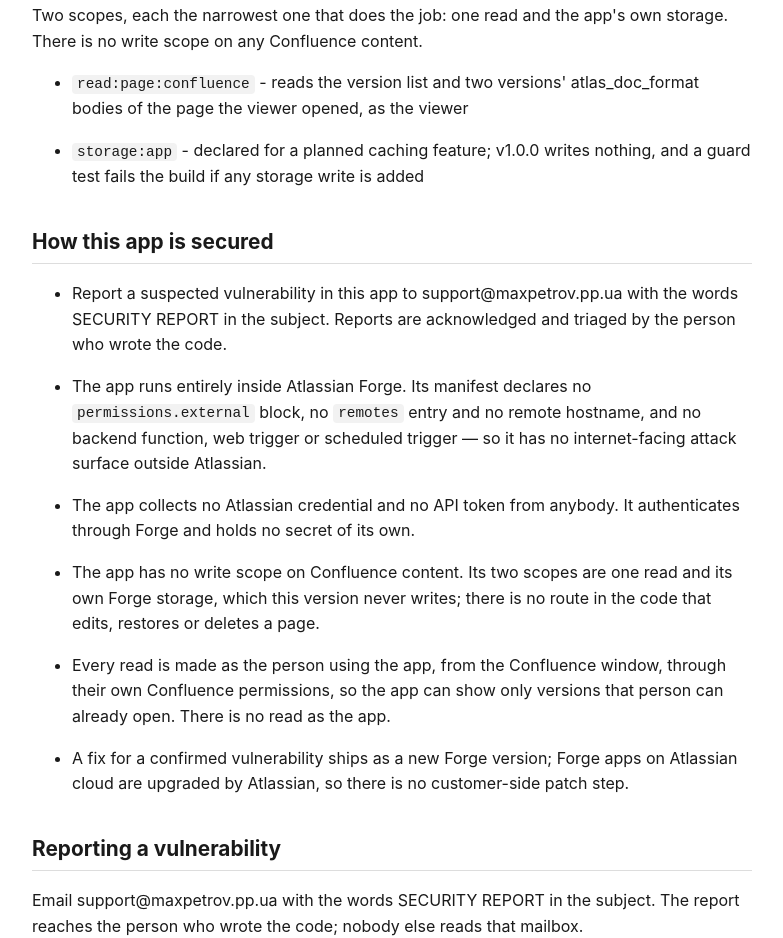
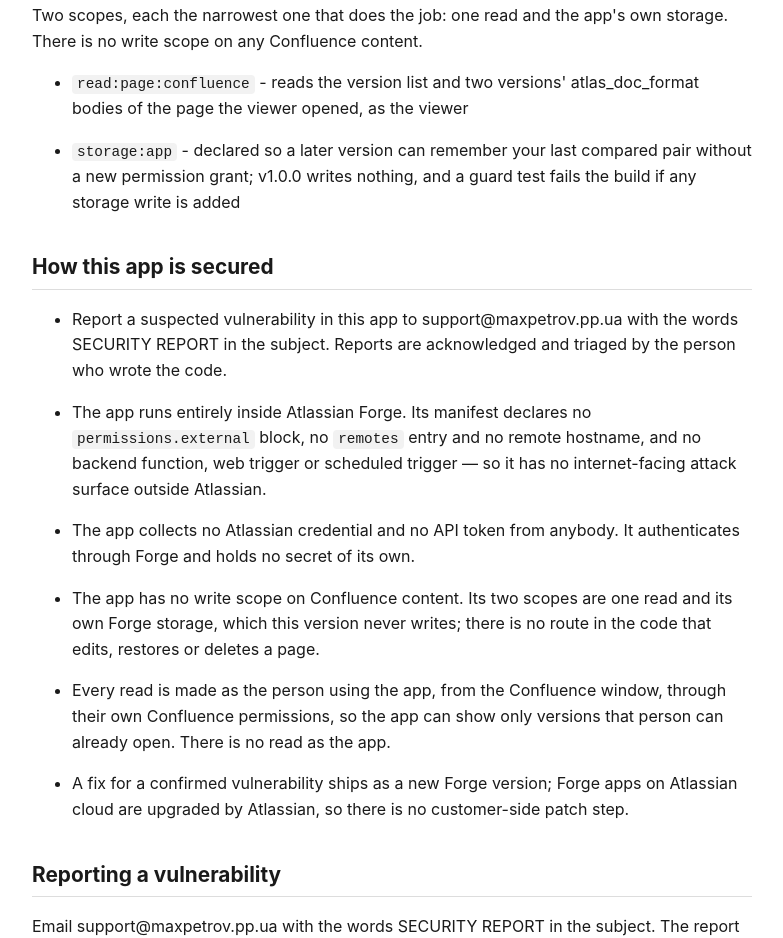
Before and after one commit to maxunbearable/forge-apps-docs, a plain HTML site: page large-page-compare/security.html in a window 1280 px wide. Shown: the part 999-1937 px from the top of the page, without its empty margins (248-1031 px from the left). Drawn offline with Linux system fonts and the light colour scheme.

Commit message:
Update Large-Page Version Compare storage justification

```diff
--- a/large-page-compare/security.html
+++ b/large-page-compare/security.html
@@ -35,7 +35,7 @@
 <p>Nothing, in this version. Both page versions are held in the open window and discarded when it closes. Forge app storage is declared so a later version could remember a pair of versions without a new permission prompt; no page body, no page title and no account id is written anywhere.</p>
 <h2>What the app can reach, and why</h2>
 <p>Two scopes, each the narrowest one that does the job: one read and the app's own storage. There is no write scope on any Confluence content.</p>
-<ul><li><p><code>read:page:confluence</code> - reads the version list and two versions' atlas_doc_format bodies of the page the viewer opened, as the viewer</p></li><li><p><code>storage:app</code> - declared for a planned caching feature; v1.0.0 writes nothing, and a guard test fails the build if any storage write is added</p></li></ul>
+<ul><li><p><code>read:page:confluence</code> - reads the version list and two versions' atlas_doc_format bodies of the page the viewer opened, as the viewer</p></li><li><p><code>storage:app</code> - declared so a later version can remember your last compared pair without a new permission grant; v1.0.0 writes nothing, and a guard test fails the build if any storage write is added</p></li></ul>
 <h2>How this app is secured</h2>
 <ul><li><p>Report a suspected vulnerability in this app to support@maxpetrov.pp.ua with the words SECURITY REPORT in the subject. Reports are acknowledged and triaged by the person who wrote the code.</p></li><li><p>The app runs entirely inside Atlassian Forge. Its manifest declares no <code>permissions.external</code> block, no <code>remotes</code> entry and no remote hostname, and no backend function, web trigger or scheduled trigger — so it has no internet-facing attack surface outside Atlassian.</p></li><li><p>The app collects no Atlassian credential and no API token from anybody. It authenticates through Forge and holds no secret of its own.</p></li><li><p>The app has no write scope on Confluence content. Its two scopes are one read and its own Forge storage, which this version never writes; there is no route in the code that edits, restores or deletes a page.</p></li><li><p>Every read is made as the person using the app, from the Confluence window, through their own Confluence permissions, so the app can show only versions that person can already open. There is no read as the app.</p></li><li><p>A fix for a confirmed vulnerability ships as a new Forge version; Forge apps on Atlassian cloud are upgraded by Atlassian, so there is no customer-side patch step.</p></li></ul>
 <h2>Reporting a vulnerability</h2>
```
